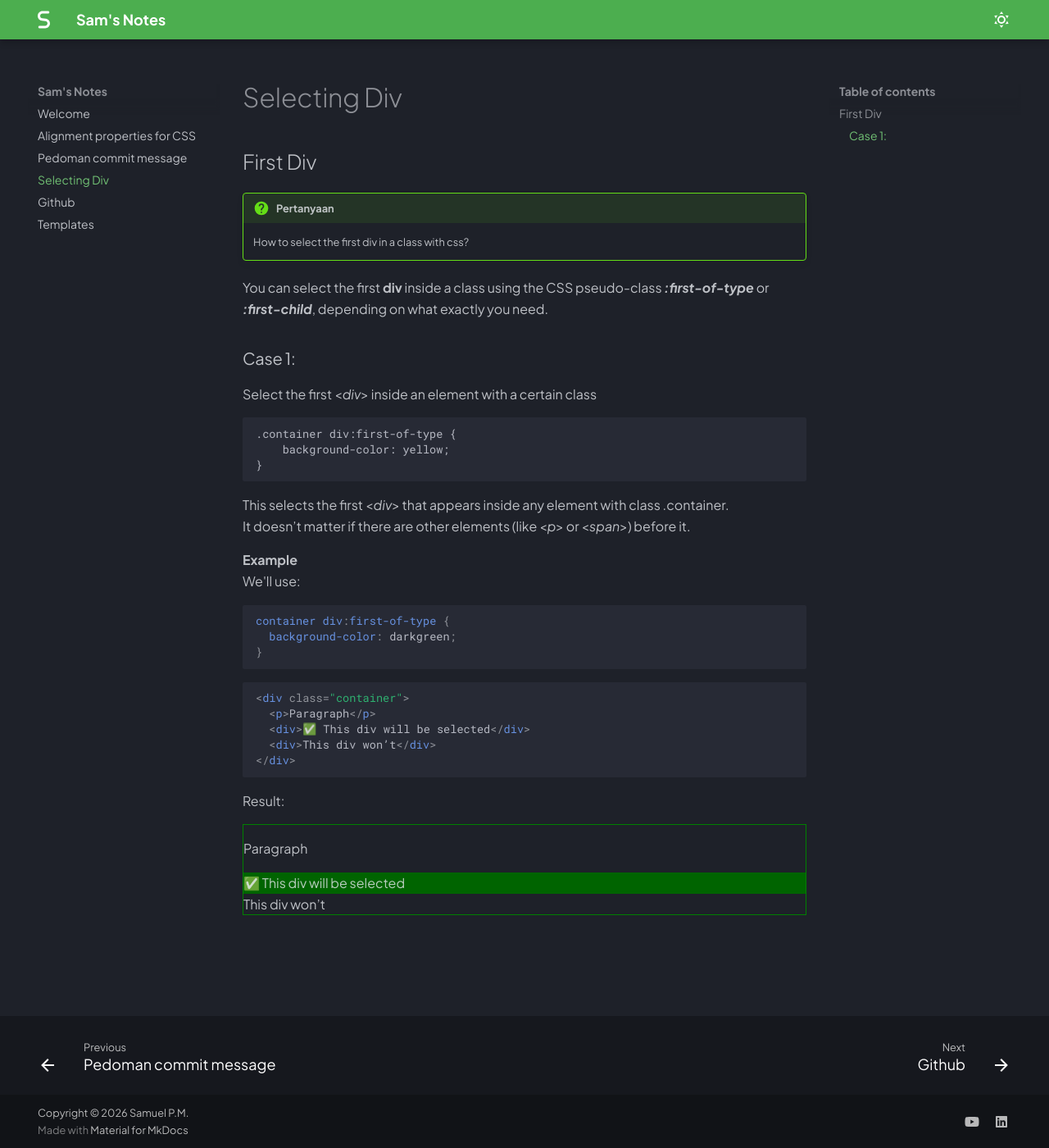
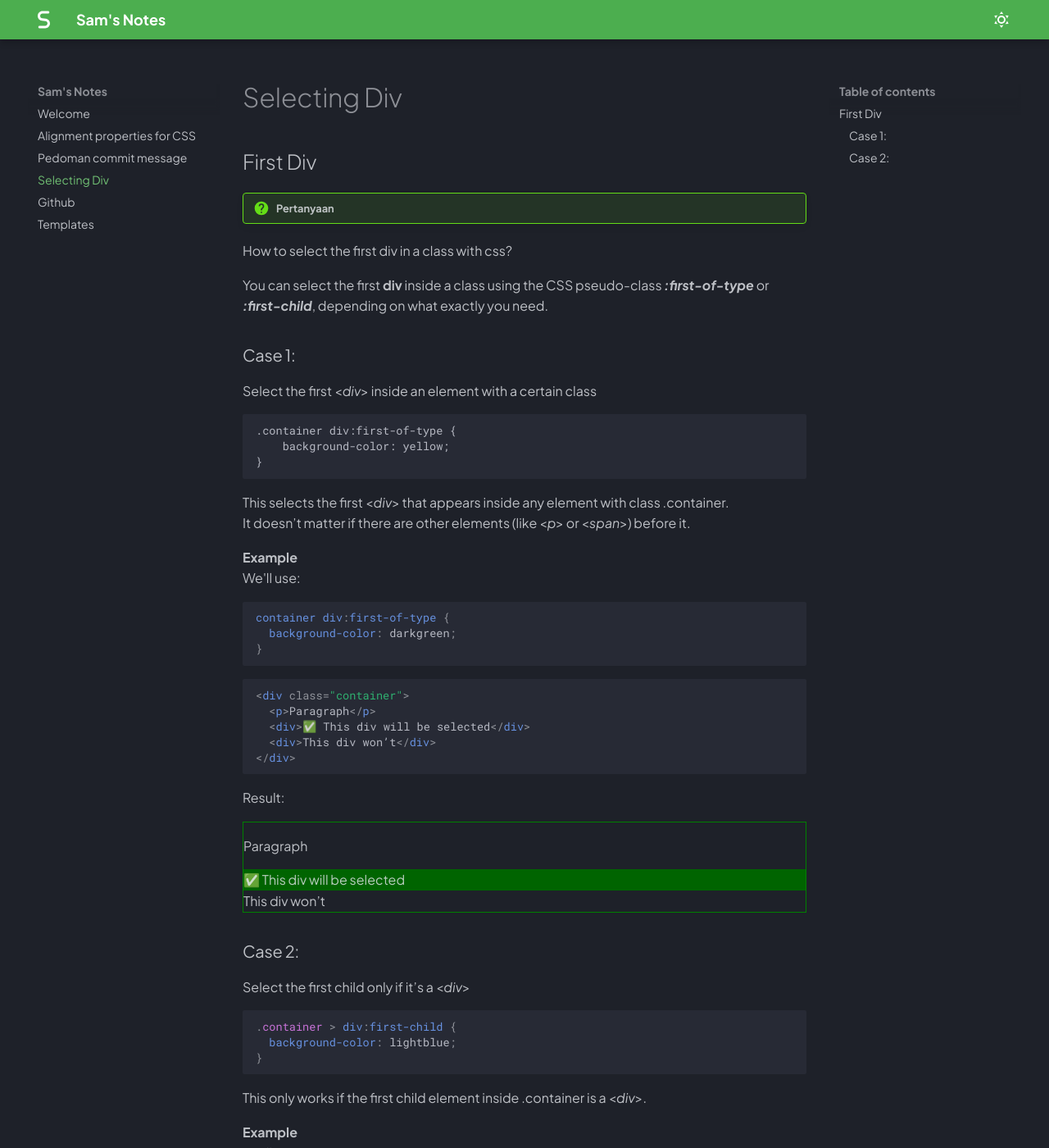
Before and after one commit to sampm092/my-notes, an MkDocs documentation site: the page built from docs/divselect.md, in a window 1280 px wide and 1400 px high. Shown: the whole window at 82% size. Built offline with MkDocs 1.6.1 and Material for MkDocs 9.7.7, drawn with Linux system fonts in a browser that asks for light colours; some of the changed text lies outside the part shown.

Commit message:
feat: enhance documentation for selecting the first div using CSS pseudo-classes

````diff
--- a/docs/divselect.md
+++ b/docs/divselect.md
@@ -1,40 +1,107 @@
 # Selecting Div
 
 ## First Div
+
 !!! question "Pertanyaan"
-    How to select the first div in a class with css?
+How to select the first div in a class with css?
 
-You can select the first **div** inside a class using the CSS pseudo-class ***:first-of-type*** or ***:first-child***, depending on what exactly you need.
+You can select the first **div** inside a class using the CSS pseudo-class **_:first-of-type_** or **_:first-child_**, depending on what exactly you need.
 
 ### Case 1:
-Select the first <*div*> inside an element with a certain class
+
+Select the first <_div_> inside an element with a certain class
+
 ```
 .container div:first-of-type {
     background-color: yellow;
 }
 ```
 
-This selects the first <*div*> that appears inside any element with class .container. <br>
-It doesn’t matter if there are other elements (like <*p*> or <*span*>) before it.
+This selects the first <_div_> that appears inside any element with class .container. <br>
+It doesn’t matter if there are other elements (like <_p_> or <_span_>) before it.
 
 **Example** <br>
 We'll use:
-``` css
+
+```css
 container div:first-of-type {
   background-color: darkgreen;
 }
 ```
 
-``` html
+```html
 <div class="container">
   <p>Paragraph</p>
   <div>✅ This div will be selected</div>
   <div>This div won’t</div>
 </div>
 ```
+
 Result:
+
 <div class="container" style="border: 1px solid green">
   <p>Paragraph</p>
   <div style=" background-color: darkgreen;">✅ This div will be selected</div>
   <div>This div won’t</div>
 </div>
+
+### Case 2:
+
+Select the first child only if it’s a <_div_>
+
+```css
+.container > div:first-child {
+  background-color: lightblue;
+}
+```
+
+This only works if the first child element inside .container is a <_div_>.
+
+**Example** <br>
+We'll use:
+
+```css
+.container > div:first-child {
+  background-color: darkred;
+}
+```
+
+```html
+<div class="container">
+  <div>✅ This div will be selected</div>
+  <div>This one won’t</div>
+</div>
+```
+
+Result:
+
+<section>
+    <style>
+    .container > div:first-child {
+        background-color: darkred;
+    }
+    </style>
+    <div class="container" style="border: 1px solid green">
+    <div>✅ This div will be selected</div>
+    <div>This one won’t</div>
+    </div>
+</section>
+
+But if the first child is not a div.
+Code:
+``` html
+<div class="container">
+    <p>Paragraph first</p>
+    <div>🚫 Not selected, because it's not the first child</div>
+    <div>Second div</div>
+</div>
+```
+
+Result:
+<section>
+    <div class="container" style="border: 1px solid green">
+        <p>Paragraph first</p>
+        <div>🚫 Not selected, because it's not the first child</div>
+        <div>Second div</div>
+    </div>
+</section>
````
